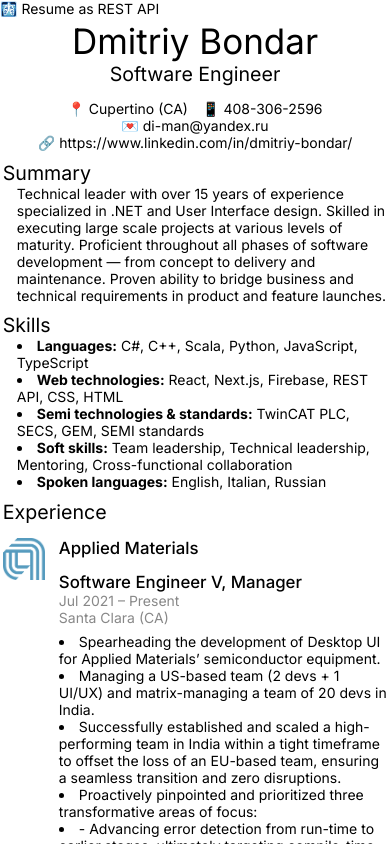
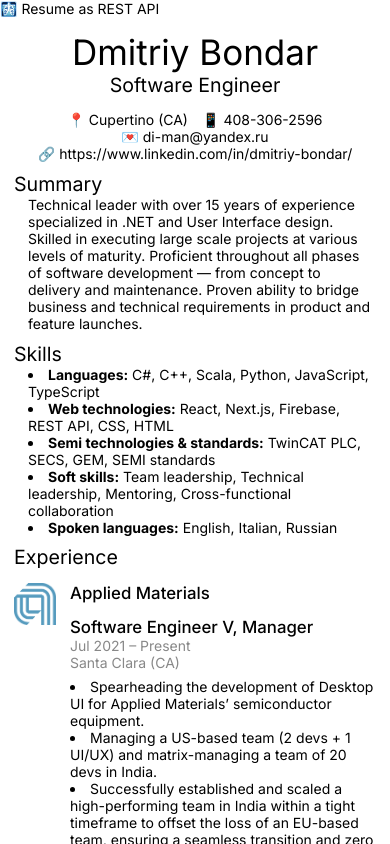
Before and after one commit to Chiocciola/resume-api, a Next.js app: page / in a window 390 px wide. Shown: the top 844 px of the page. Built offline with nearby package versions, Linux system fonts and the light colour scheme.

Commit message:
Adjust padding for mobile

```diff
--- a/app/page.module.css
+++ b/app/page.module.css
@@ -81,7 +81,7 @@
 /* Mobile */
 @media (max-width: 700px) {
   .main {
-    padding: 0.2rem;
+    padding: 1rem;
   }
 }
 
```
